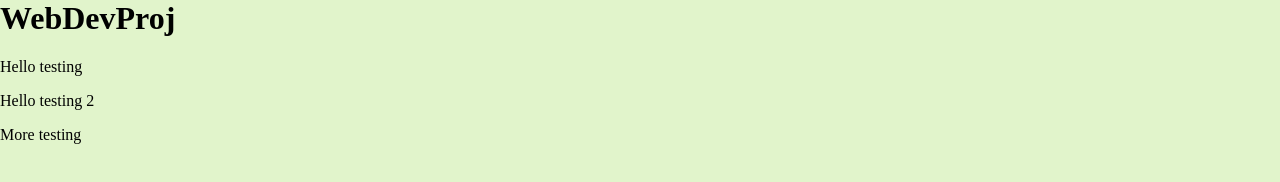
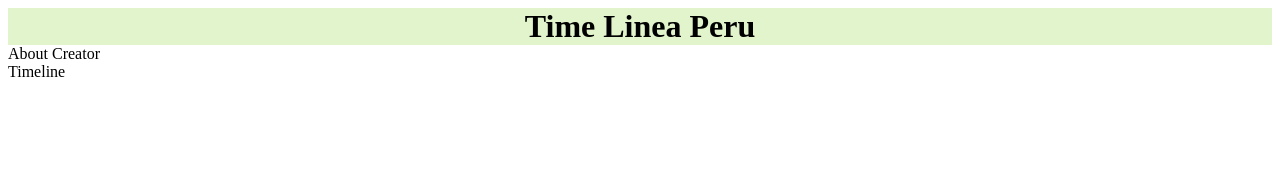
Before and after one commit to nabisusu/WebDevProj, a plain HTML site: page index.html in a window 1280 px wide. Drawn offline with Linux system fonts and the light colour scheme.

Commit message:
separated h1 and p

```diff
--- a/index.html
+++ b/index.html
@@ -6,9 +6,8 @@
     <link rel="stylesheet" href="style.css">
 </head>
 <body>
-    <h1>WebDevProj</h1>
-    <p>Hello testing</p>
-    <p>Hello testing 2</p>
-    <p>More testing</p>
+    <h1>Time Linea Peru</h1>
+    <p>About Creator</p>
+    <p>Timeline</p>
 </body>
 </html>
--- a/style.css
+++ b/style.css
@@ -1,6 +1,13 @@
-body{
+h1{
     margin: 0;
     padding: 0%;
     background: rgb(225, 244, 203);
+    text-align: center;
+}
+p {
+    margin: 0;
+    padding: 0;
+    font-style: black;
     text-align: left;
+
 }
```
